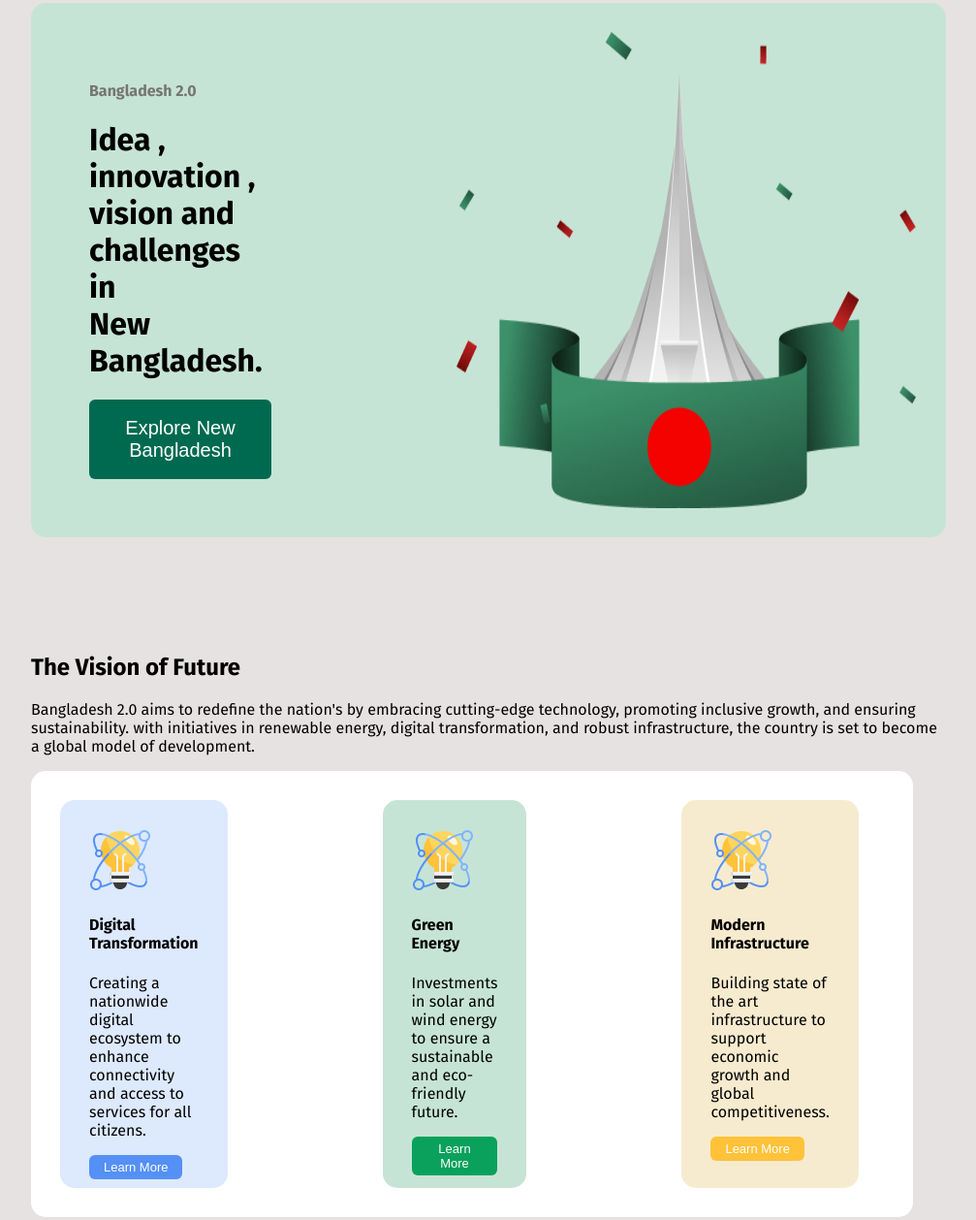
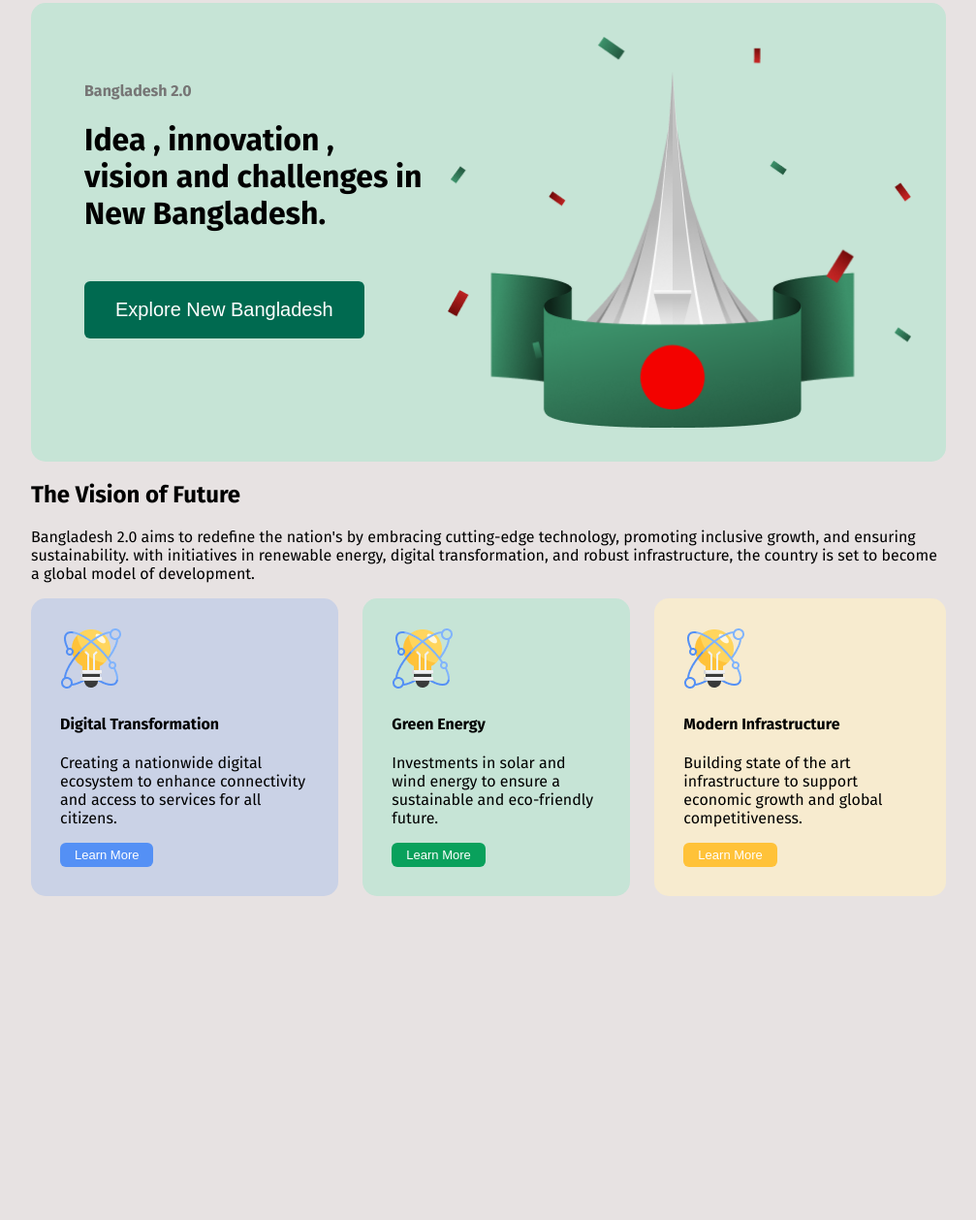
Before and after one commit to md-moniruddin/assignment-no1, a plain HTML site: page index.html in a window 1280 px wide. Shown: the part 200-1458 px from the top of the page at 97% size, without its empty margins (136-1143 px from the left). After the commit the page ends 1132 px from the top, so only its background shows below. Drawn offline with Linux system fonts and the light colour scheme.

Commit message:
add compllet 2 part

```diff
--- a/styles/assignment1.css
+++ b/styles/assignment1.css
@@ -43,21 +43,18 @@ nav ul li{
 /* banner styles */
 .banner{
     display: flex;
-    justify-content: space-evenly;
-    margin-left: 160px;
-    margin-right: 160px;
+    justify-content: space-between;
+    margin: 0 160px 0 160px;
+    background-color: #C6E4D6;
+    border-radius: 15px;
+    padding:35px 35px 35px;
+}
+.banner-content{
+    margin: 25px 0 0 20px;
 }
 .banner-title{
     color: #767575;
     margin-left: 0;
-}
-
-div{
-    background-color: #C6E4D6;
-    border-radius: 15px;
-    margin-right: 160px;
-    text-align: left;
-    padding:30px 30px ;
 }
 
 .banner-pic{
@@ -67,6 +64,7 @@ div{
 
 .btn-new-bang{
     color: white;
+    margin: 30px 0 0 0;
     background-color: #006A50;
     border-radius: 6px;
     border: none;
@@ -75,29 +73,30 @@ div{
 }
 /* visions */
 .visions{
-    margin-top: 120px;
-    margin-left: 160px;
-    margin-right: 160px;
+    margin: 20px 160px 0 160px;
+
 }
 .visions-3box{
     display: flex;
-    background-color:white;
-    justify-content: space-evenly;
-    width: 850px;
-    height: 400px;
+    gap: 25px;
 }
 .vision-b1{
 background-color: rgba(84, 144, 245, 0.2);
+padding: 30px;
+border-radius: 15px;
 
 }
 
 .vision-b2{
     background-color: rgb(198, 228, 214);
-
+    padding: 30px;
+    border-radius: 15px;
 }
 
 .vision-b3{
 background-color: rgb(247, 235, 207);
+padding: 30px;
+border-radius: 15px;
 }
 
 .vision-btn1{
```
